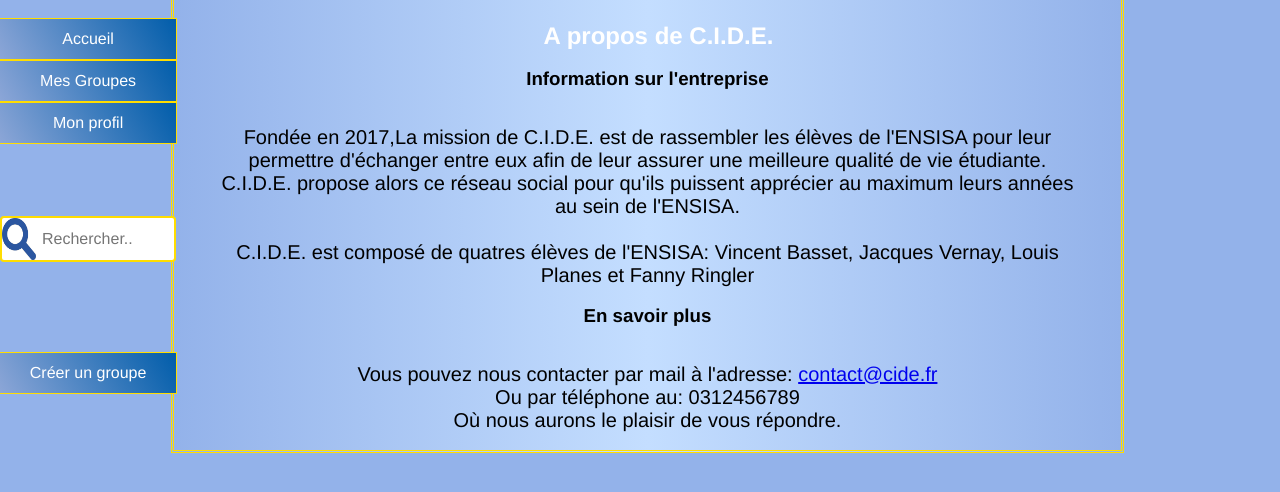
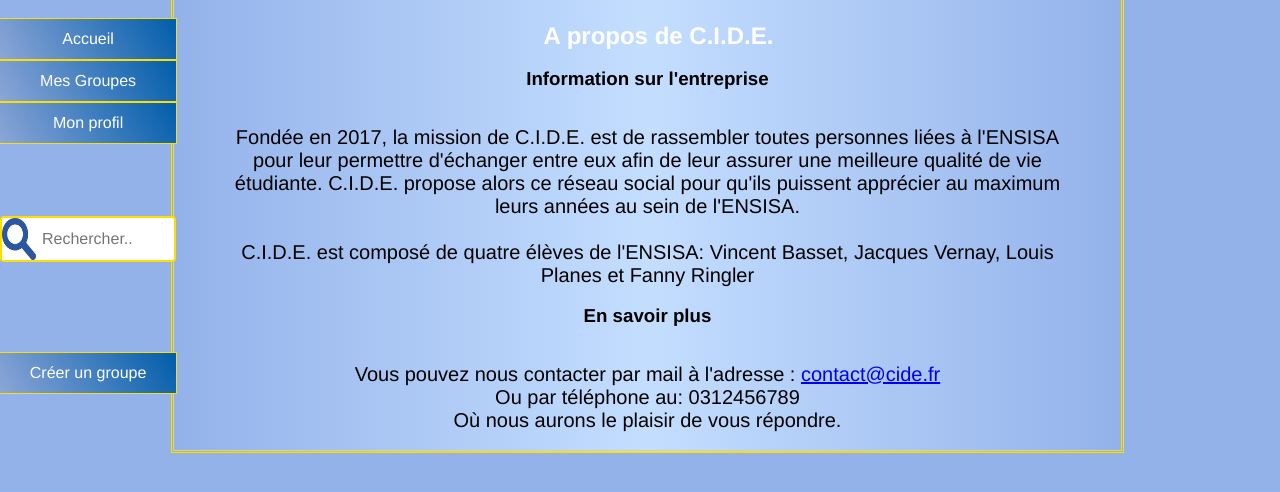
Before and after one commit to vincentbasset/cide1, a PHP site: page /about.php in a window 1280 px wide. Shown: the part 200-692 px from the top of the page. Run offline with PHP 8.4, Linux system fonts and the light colour scheme.

Commit message:
correction about

```diff
--- a/cide/about.php
+++ b/cide/about.php
@@ -5,14 +5,14 @@
 			<h2>A propos de C.I.D.E.</h2><br/>
 			<h3>Information sur l'entreprise</h3><br/>
 			<p>
-			Fondée en 2017,La mission de C.I.D.E. est de rassembler les élèves de l'ENSISA pour leur permettre d'échanger entre eux afin de leur assurer une meilleure
+			Fondée en 2017, la mission de C.I.D.E. est de rassembler toutes personnes liées à l'ENSISA pour leur permettre d'échanger entre eux afin de leur assurer une meilleure
 			qualité de vie étudiante. C.I.D.E. propose alors ce réseau social pour qu'ils puissent apprécier au maximum leurs années au sein de l'ENSISA.
 			<br/><br/>
-			C.I.D.E. est composé de quatres élèves de l'ENSISA: Vincent Basset, Jacques Vernay, Louis Planes et Fanny Ringler
+			C.I.D.E. est composé de quatre élèves de l'ENSISA: Vincent Basset, Jacques Vernay, Louis Planes et Fanny Ringler
 			</p>
 			<h3>En savoir plus</h3><br/>
 			<p>
-				Vous pouvez nous contacter par mail à l'adresse: <a href="mailto:contact@cide.fr">contact@cide.fr</a>
+				Vous pouvez nous contacter par mail à l'adresse : <a href="mailto:contact@cide.fr">contact@cide.fr</a>
 				<br/>Ou par téléphone au: 0312456789
 				<br/>Où nous aurons le plaisir de vous répondre.
 			</p>
```
